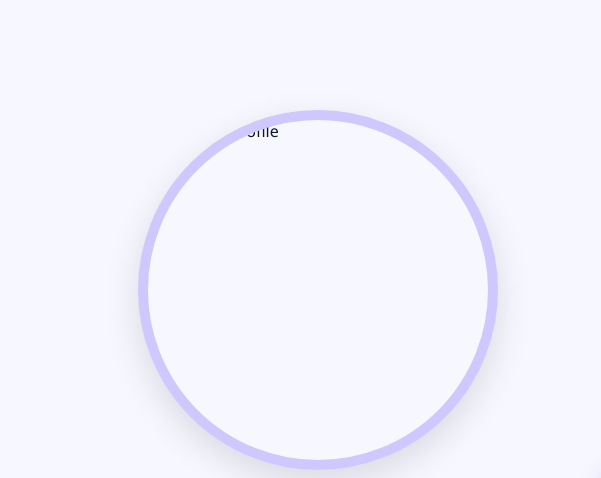
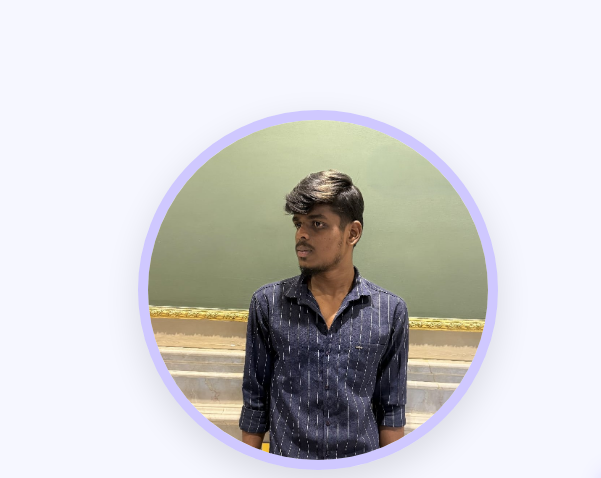
Before and after one commit to SugiSriHari/sugisrihari.github.io, a plain HTML site: page index.html in a window 1280 px wide. Shown: the part 125-603 px from the top of the page, 0-601 px from the left. Drawn offline with Linux system fonts and the light colour scheme.

```diff
--- a/index.html
+++ b/index.html
@@ -628,7 +628,7 @@
 
   <!-- HERO IMAGE (LEFT SIDE) -->
   <div class="hero-image">
-    <img src="p.png" alt="Srikanth Profile">
+    <img src="p.jpg" alt="Srikanth Profile">
   </div>
 
   <!-- HERO TEXT (RIGHT SIDE) -->
```
